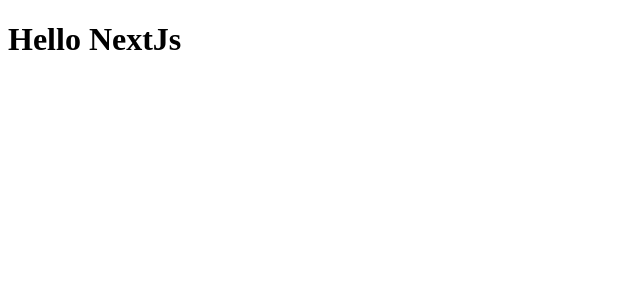
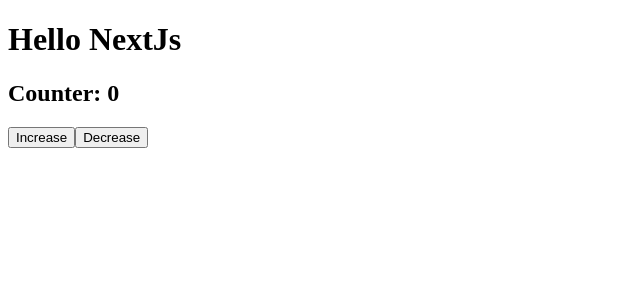
Before and after one commit to smarifurrahman/my-nextjs-task-1, a Next.js app: page / in a window 1280 px wide. Shown: the top 300 px of the page, without its empty margins (0-640 px from the left). Built offline with nearby package versions, Linux system fonts and the light colour scheme.

Commit message:
client comonents used in nextjs using use client

```diff
--- a/src/app/page.js
+++ b/src/app/page.js
@@ -1,9 +1,23 @@
-import React from 'react';
+"use client";
+import React, { useState } from 'react';
 
 const HomePage = () => {
+  const [counter, setCounter] = useState(0);
+  // console.log("Hello World!");
   return (
     <div>
       <h1>Hello NextJs</h1>
+      <h2>Counter: {counter}</h2>
+      <button
+        className="btn btn-primary"
+        onClick={() => setCounter(counter + 1)}
+      >
+        Increase</button>
+      <button
+        className="btn btn-primary"
+        onClick={() => setCounter(counter - 1)}
+      >
+        Decrease</button>
     </div>
   );
 };
--- a/src/app/products/[id]/page.js
+++ b/src/app/products/[id]/page.js
@@ -1,6 +1,6 @@
 const DynamicPage = ({ params, searchParams }) => {
     // console.log(params);
-    // console.log(searchParams);
+    console.log(searchParams);
     return (
         <div>
             <h1>This is dynamic page : {params.id}</h1>
```
